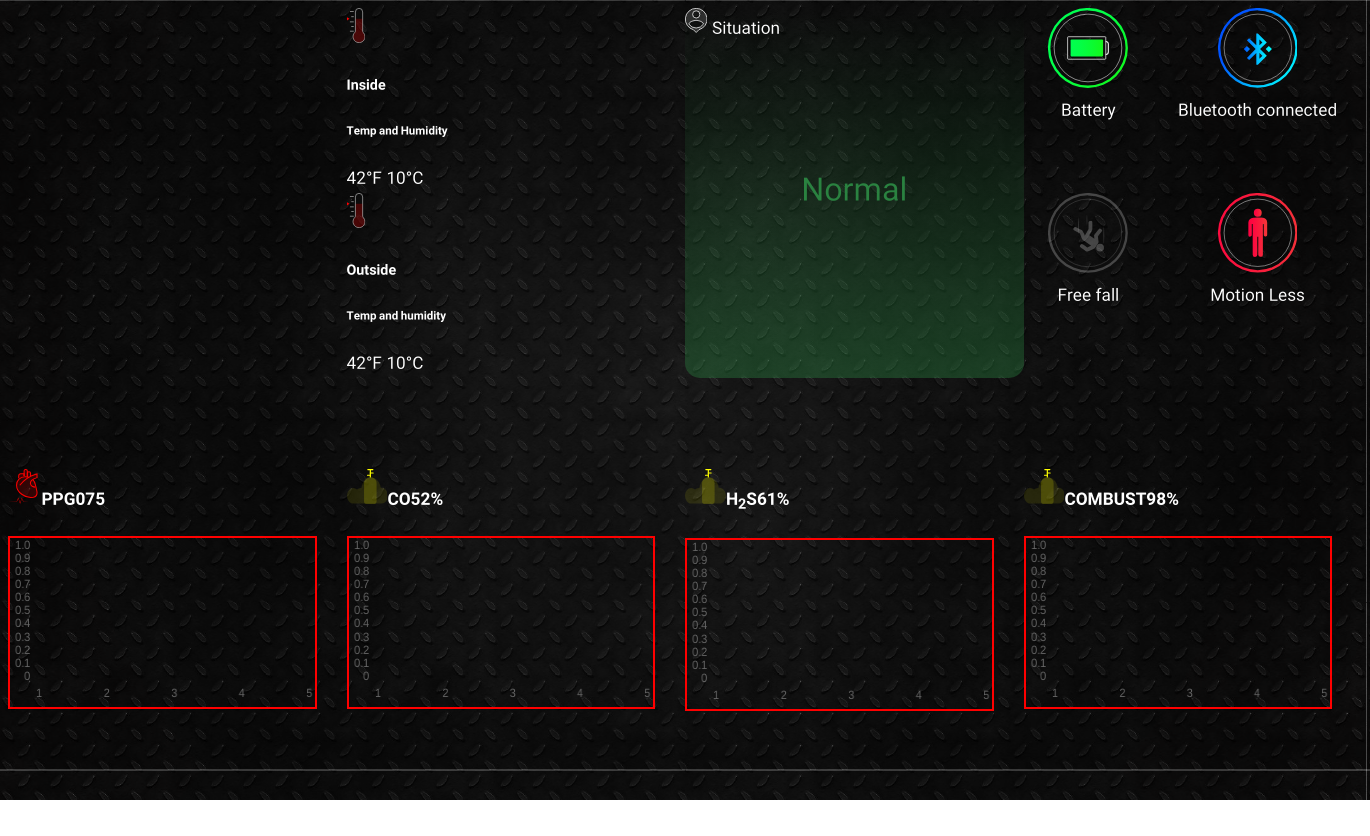
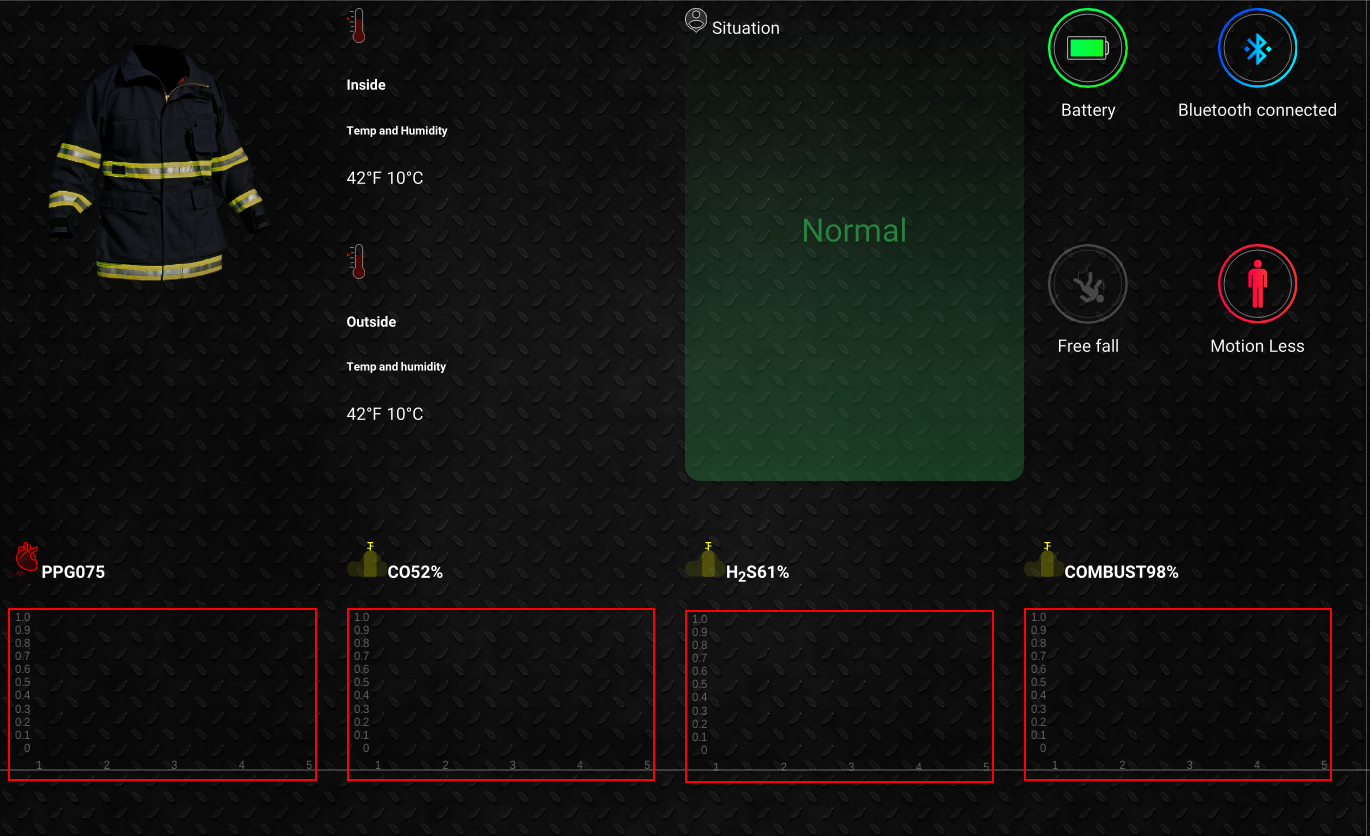
Before and after one commit to sabaebrahimi/fire-station, an Electron app: page src/index.html in a window 1370 px wide. Before the commit the page ends 800 px from the top, so only its background shows below. Drawn offline with nearby package versions, Linux system fonts and the light colour scheme; no server answers.

Commit message:
fire fighter picture added

```diff
--- a/src/index.css
+++ b/src/index.css
@@ -51,15 +51,15 @@ body {
   height: inherit;
   width: inherit;
   grid-template-columns: 25% 25% 25% 25%;
-  grid-template-rows: auto auto;
-  row-gap: 70px;
+  grid-template-rows: 60% 40%;
+  row-gap: 40px;
 }
 .temprature-humidity {
   grid-column: 1 / 3;
   grid-row: 1;
   display: grid;
   grid-template-columns: 50% 50%;
-  grid-template-rows: auto auto;
+  grid-template-rows: 50% 50%;
 }
 .situatuin {
   grid-row: 1;
--- a/src/index.html
+++ b/src/index.html
@@ -24,6 +24,7 @@
             <span><span id="inner-hum">10<span>&#176;</span>C</span></span>
           </div>
         </div>
+
         <div class="out-temp-hum">
           <svg
             class="temprature-style"
@@ -35,6 +36,7 @@
           <span><span id="outer-temp">42<span>&#176;</span>F</span></span>
           <span><span id="outer-hum">10<span>&#176;</span>C</span></span>
         </div>
+        <img src="../assets/images/4.png" style="height: 300px;"/>
       </div>
       <!-- situation part -->
       <div class="situation situation-initial normal-situation">
```
Also changed, not shown: assets/images/4.png (added).
